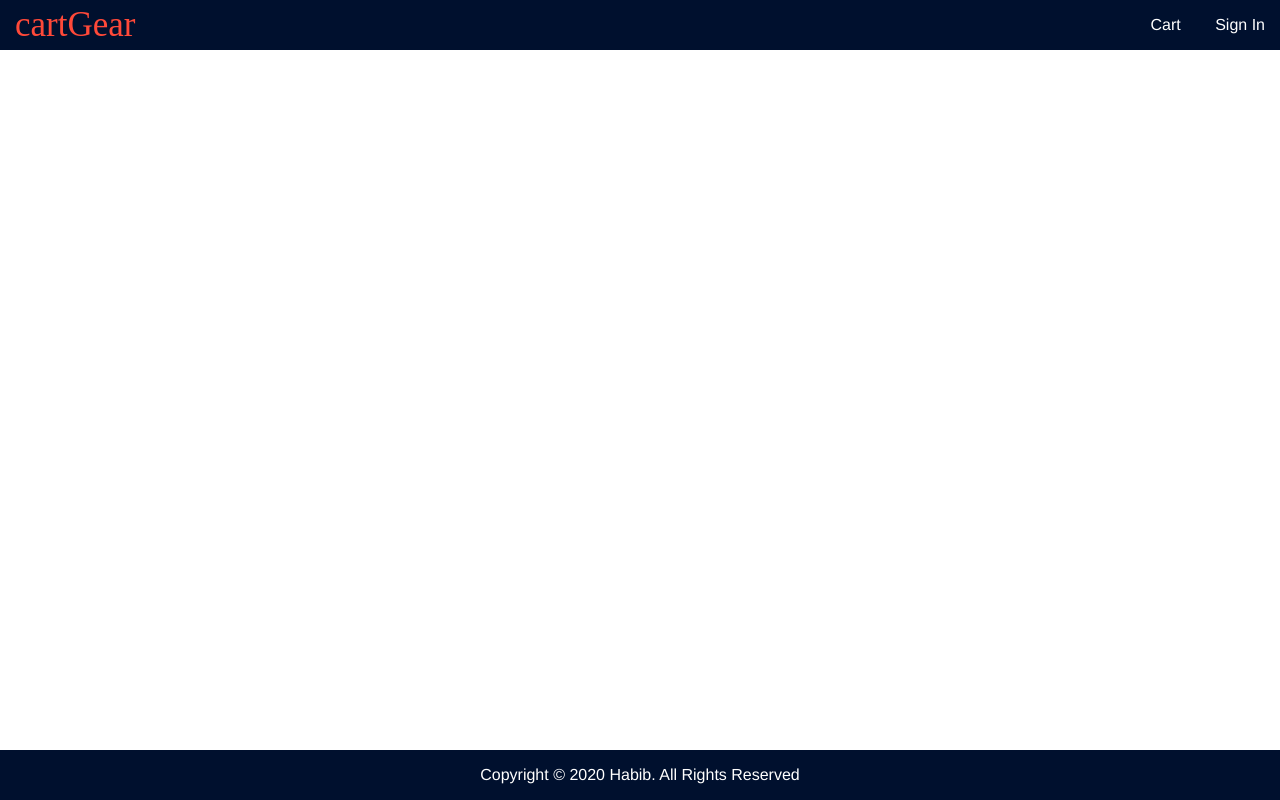
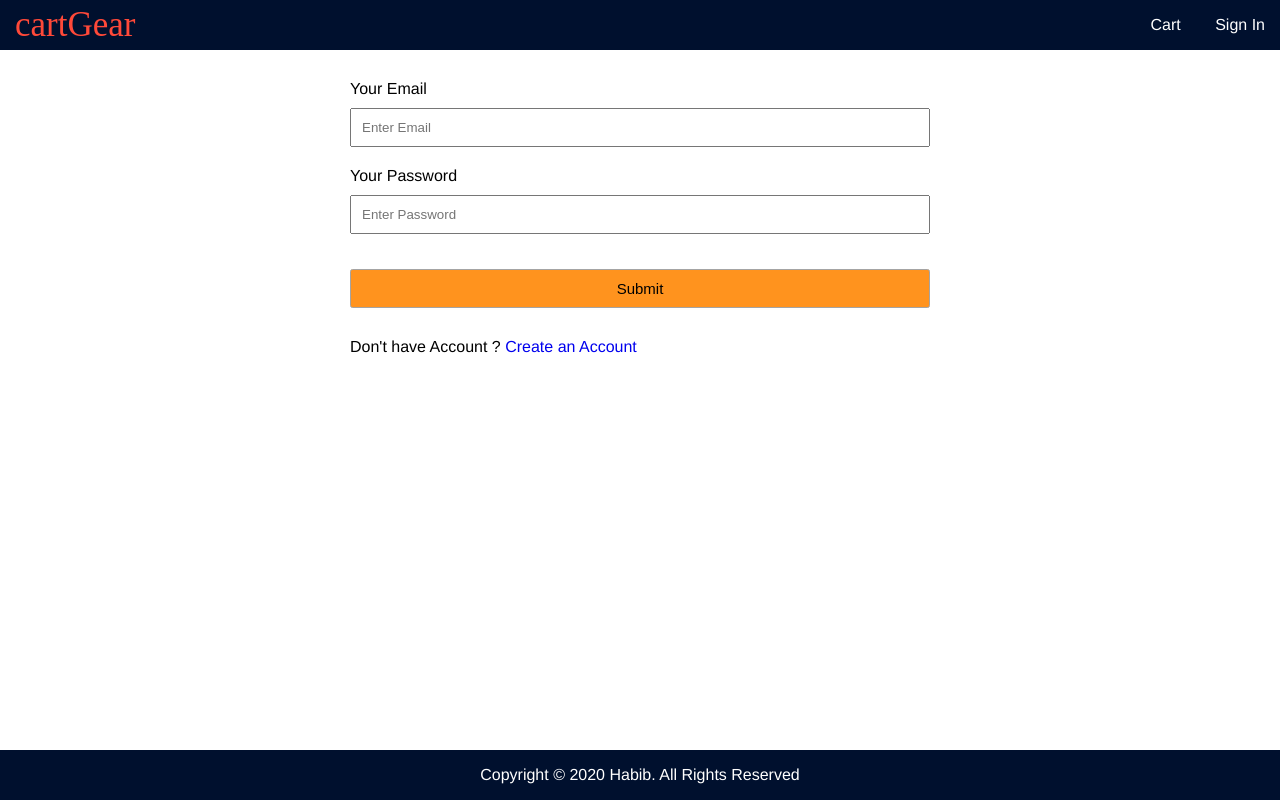
Before and after one commit to habib610/cart-gear, a React (Create React App) app: page /signin in a window 1280 px wide. Built offline with nearby package versions, Linux system fonts and the light colour scheme.

Commit message:
signin-form-added

```diff
--- a/src/App.js
+++ b/src/App.js
@@ -3,6 +3,7 @@
 import CartScreen from "./Components/Display/CartScreen";
 import DetailsScreen from "./Components/Display/DetailsScreen";
 import HomeScreen from "./Components/Display/HomeScreen";
+import SignIn from "./Components/Display/SignIn";
 
 function App() {
 
@@ -22,7 +23,7 @@
             <span className="badge">{cartItems.length}</span>
           )
         } </Link>
-        <Link to="/">Sign In</Link>
+        <Link to="/signin">Sign In</Link>
          </div>
 
       </header>
@@ -30,6 +31,7 @@
           <Route path="/" exact component={HomeScreen}></Route>
           <Route path="/cart/:id?"  component={CartScreen}></Route>
           <Route path="/products/:id" component={DetailsScreen} ></Route>
+          <Route path="/signin" component={SignIn} ></Route>
       </main>
       <footer className="row center ">
         <p>Copyright &copy; {new Date().getFullYear()} Habib. All Rights Reserved</p>
--- /dev/null
+++ b/src/Components/Display/SignIn.js
@@ -0,0 +1,50 @@
+import React from "react";
+import { useState } from "react";
+import { Link } from "react-router-dom";
+
+const SignIn = () => {
+  const [email, setEmail] = useState("");
+  const [password, setPassword] = useState("");
+  const handleSubmit = (e) => {
+      e.preventDefault();
+  }
+  return (
+    <div>
+      <form onSubmit={handleSubmit} className="form">
+        <div>
+          <label htmlFor="email">Your Email</label>
+          <input
+            type="email"
+            id="email"
+            required
+            onChange={(e) => setEmail(e.target.value)}
+            placeholder="Enter Email"
+          />
+        </div>
+        <div>
+          <label htmlFor="password">Your Password</label>
+          <input
+            type="password"
+            required
+            id="password"
+            onChange={(e) => setPassword(e.target.value)}
+            placeholder="Enter Password"
+          />
+        </div>
+        <div>
+            <label />
+            <button className="primary" type="submit">Submit</button>
+        </div>
+        <div>
+            <label />
+           <div>
+               Don't have Account ? {" "}
+               <Link to="/register">Create an Account</Link>
+           </div>
+        </div>
+      </form>
+    </div>
+  );
+};
+
+export default SignIn;
--- a/src/index.css
+++ b/src/index.css
@@ -189,3 +189,18 @@
 .min-30{
   min-width: 30rem;
 }
+
+.form {
+  max-width: 60rem;
+  margin: 0 auto;
+
+}
+.form > div {
+  display: flex;
+  flex-direction: column;
+  margin: 1rem;
+}
+.form label {
+  display: block;
+  margin: 1rem 0;
+}
```
Also changed, not shown: 2 other files (tests, documents, lock files or other folders).
